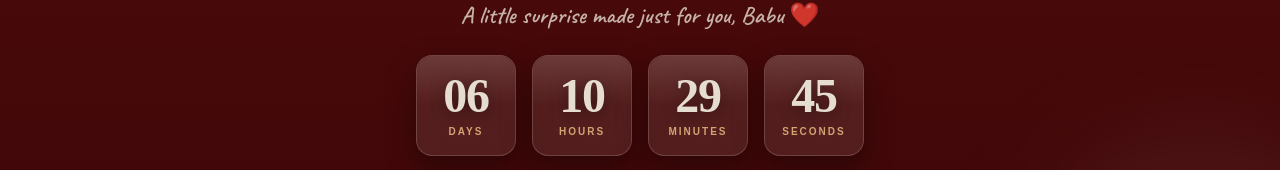
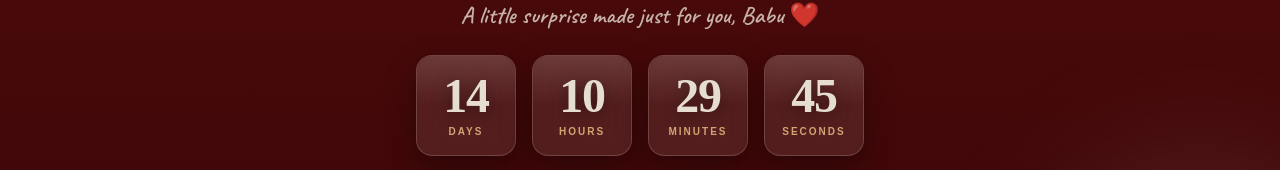
Before and after one commit to imsurajyd/HBD, a React (Vite) app: page / in a window 1280 px wide. Shown: the part 408-578 px from the top of the page. Built offline with nearby package versions, Linux system fonts and the light colour scheme.

Commit message:
New Data Added

```diff
--- a/src/App.jsx
+++ b/src/App.jsx
@@ -9,7 +9,7 @@ import MemoriesSection from "./components/MemoriesSection";
 import { useSoundManager } from "./hooks/useSoundManager";
 
 // 🎯 Final Birthday Target Date (Midnight 9th September 2026)
-const BIRTHDAY_DATE = new Date("2026-09-09T00:00:00");
+const BIRTHDAY_DATE = new Date("2026-09-17T00:00:00");
 
 // URL Params Reader Helper
 function getUrlParams() {
```
